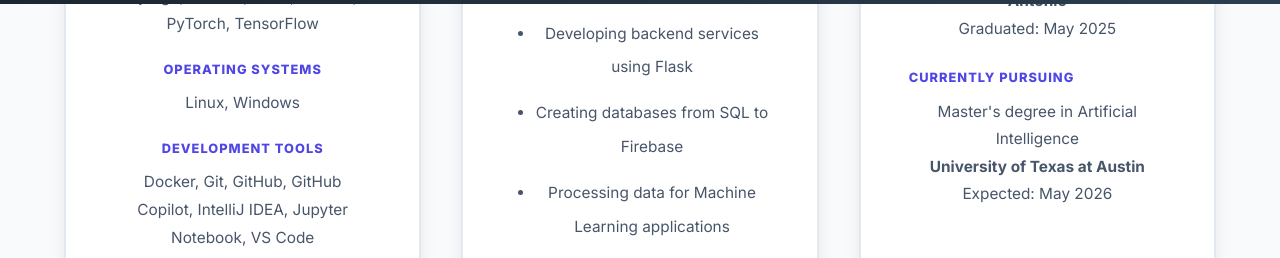
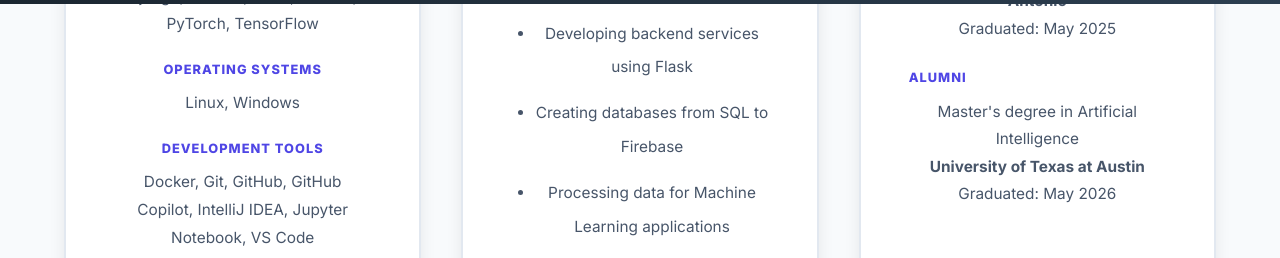
Before and after one commit to Joshua-Ludolf/joshua-ludolf.github.io, a Vue app: page /about in a window 1280 px wide. Shown: the part 796-1054 px from the top of the page. Built offline with nearby package versions, Linux system fonts and the light colour scheme.

Commit message:
feat: update education information to reflect latest degree and alumni status

```diff
--- a/src/views/About.vue
+++ b/src/views/About.vue
@@ -22,7 +22,7 @@ const education = ref({
     institution: 'Texas A&M University of San Antonio',
     graduation: 'May 2025'
   },
-  current: {
+  latest: {
     degree: 'Master\'s degree in Artificial Intelligence',
     institution: 'University of Texas at Austin',
         graduation: 'May 2026'
@@ -90,11 +90,11 @@ const aboutInfo = ref({
                 <strong>{{ education.previous.institution }}</strong><br>
                 Graduated: {{ education.previous.graduation }}
               </p>
-              <h4>Currently Pursuing</h4>
+              <h4>Alumni</h4>
               <p>
-                {{ education.current.degree }}<br>
-                <strong>{{ education.current.institution }}</strong><br>
-                Expected: {{ education.current.graduation }}
+                {{ education.latest.degree }}<br>
+                <strong>{{ education.latest.institution }}</strong><br>
+                Graduated: {{ education.latest.graduation }}
               </p>
             </div>
           </div>
@@ -154,5 +154,3 @@ const aboutInfo = ref({
   }
 }
 </style>
-
-(End of file - total 137 lines)
--- a/src/views/Home.vue
+++ b/src/views/Home.vue
@@ -8,7 +8,7 @@ const education = ref({
     university: 'Texas A&M University of San Antonio',
     graduationDate: 'May 2025'
   },
-  current: {
+  latest: {
     degree: 'Master\'s degree in Artificial Intelligence',
     university: 'University of Texas at Austin',
         graduationDate: 'May 2026'
@@ -62,11 +62,11 @@ const skillCategories = ref([
           </div>
         </div>
         <div class="education-card">
-          <h3>Currently Pursuing</h3>
+          <h3>Alumni</h3>
           <div class="degree-info">
-            <h4>{{ education.current.degree }}</h4>
-            <p class="university">{{ education.current.university }}</p>
-            <p class="graduation-date">Expected {{ education.current.graduationDate }}</p>
+            <h4>{{ education.latest.degree }}</h4>
+            <p class="university">{{ education.latest.university }}</p>
+            <p class="graduation-date">Graduated {{ education.latest.graduationDate }}</p>
           </div>
         </div>
       </div>
```
Also changed, not shown: 1 other file (tests, documents, lock files or other folders).
